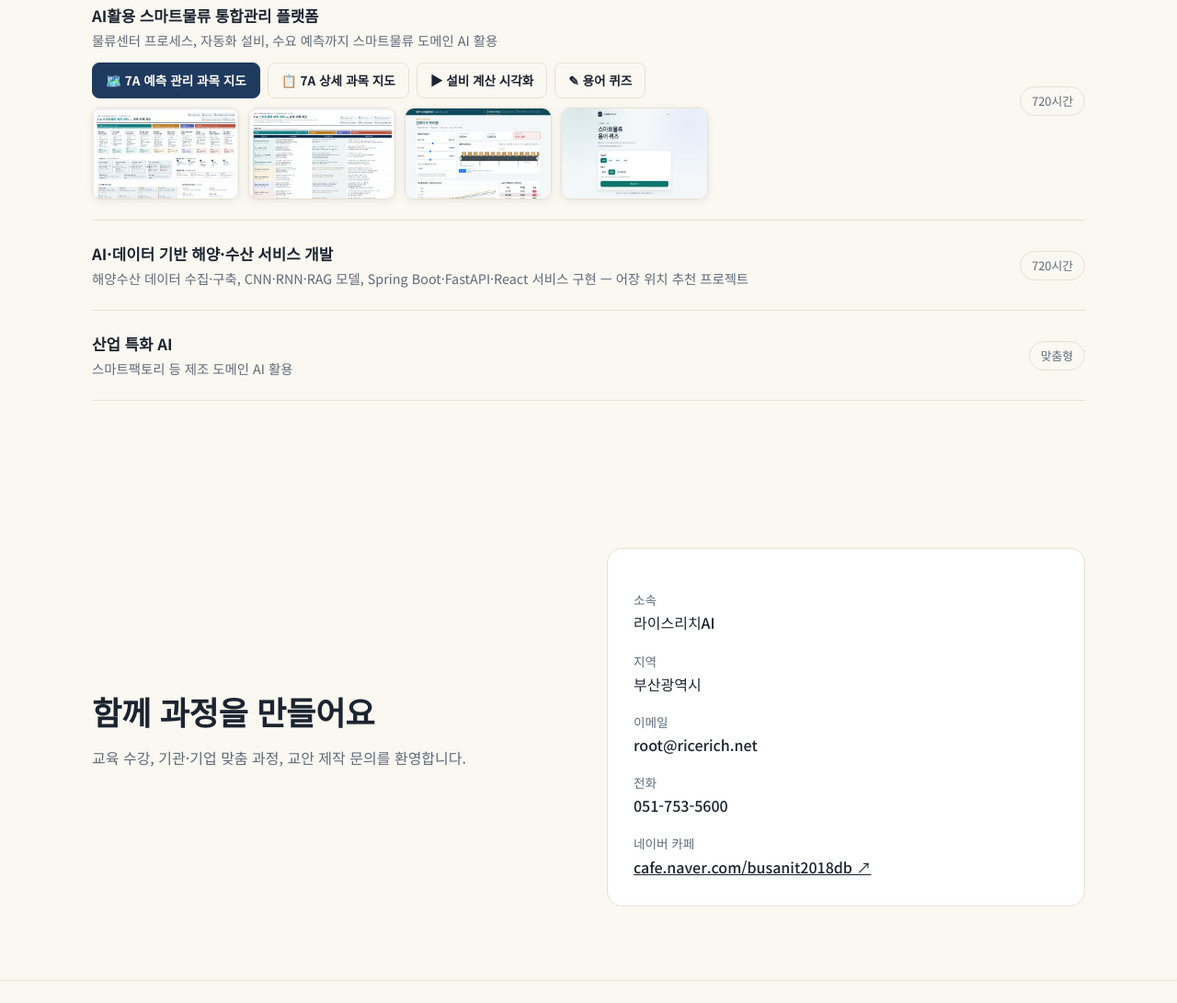
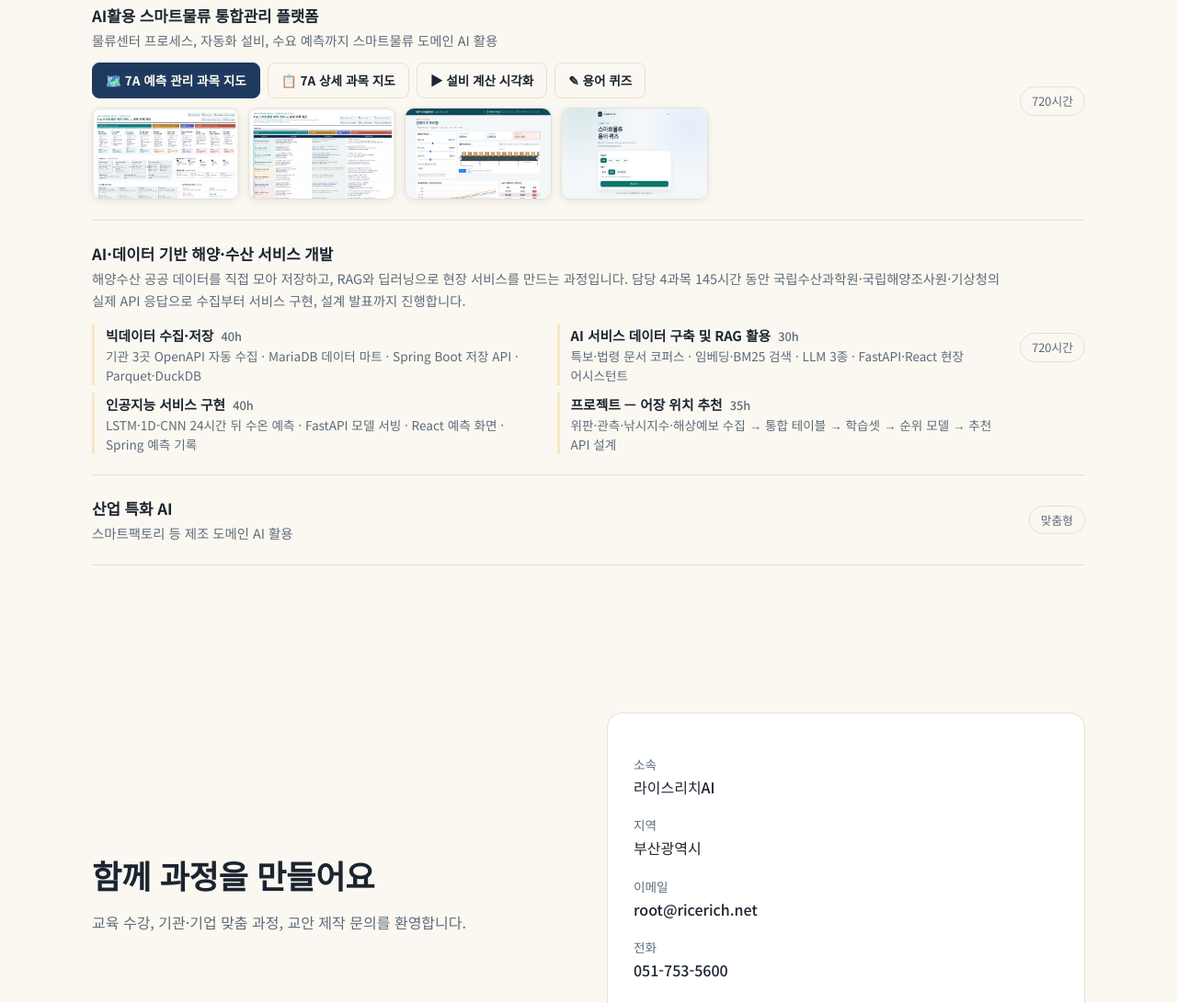
Before and after one commit to ricerich/ricerich-ai, a plain HTML site: page index.html in a window 1280 px wide. Shown: the part 2708-3799 px from the top of the page at 92% size. Drawn offline with Linux system fonts and the light colour scheme.

Commit message:
Expand 해양·수산 course description with the four taught subjects (145h)
Co-Authored-By: Claude Opus 5.5 <noreply@anthropic.com>
Claude-Session: https://claude.ai/code/session_01SZbtvyEGByiVFHUCsgLqC7

```diff
--- a/index.html
+++ b/index.html
@@ -85,6 +85,12 @@
   .thumb img{width:100%;height:100%;object-fit:cover;display:block}
   .thumb:hover{transform:translateY(-2px);box-shadow:0 6px 16px rgba(0,0,0,.14)}
   @media (max-width:640px){.thumb{width:140px}}
+  .course-subs{list-style:none;display:grid;grid-template-columns:repeat(2,1fr);gap:8px 18px;margin-top:12px}
+  .course-subs li{padding-left:12px;border-left:3px solid var(--accent-soft)}
+  .course-subs b{display:block;font-size:.92rem}
+  .course-subs i{font-style:normal;font-weight:500;color:var(--muted);font-size:.8rem;margin-left:4px}
+  .course-subs span{display:block;color:var(--muted);font-size:.85rem;line-height:1.55}
+  @media (max-width:640px){.course-subs{grid-template-columns:1fr}}
 
   .contact{display:grid;grid-template-columns:1fr 1fr;gap:40px;align-items:center}
   @media (max-width:760px){.contact{grid-template-columns:1fr}}
@@ -201,7 +207,13 @@
             <a class="thumb" href="/logistic_visual/" target="_blank" rel="noopener noreferrer"><img src="/img/thumb_logistic_visual.jpg" alt="설비 계산 시각화 화면 미리보기" width="160" height="100" loading="lazy"></a>
             <a class="thumb" href="/logistic_quiz/" target="_blank" rel="noopener noreferrer"><img src="/img/thumb_logistic_quiz.jpg" alt="용어 퀴즈 화면 미리보기" width="160" height="100" loading="lazy"></a>
           </div></div><span class="tag">720시간</span></div>
-        <div class="course"><div><h3>AI·데이터 기반 해양·수산 서비스 개발</h3><p>해양수산 데이터 수집·구축, CNN·RNN·RAG 모델, Spring Boot·FastAPI·React 서비스 구현 — 어장 위치 추천 프로젝트</p></div><span class="tag">720시간</span></div>
+        <div class="course"><div><h3>AI·데이터 기반 해양·수산 서비스 개발</h3><p>해양수산 공공 데이터를 직접 모아 저장하고, RAG와 딥러닝으로 현장 서비스를 만드는 과정입니다. 담당 4과목 145시간 동안 국립수산과학원·국립해양조사원·기상청의 실제 API 응답으로 수집부터 서비스 구현, 설계 발표까지 진행합니다.</p>
+          <ul class="course-subs">
+            <li><b>빅데이터 수집·저장 <i>40h</i></b><span>기관 3곳 OpenAPI 자동 수집 · MariaDB 데이터 마트 · Spring Boot 저장 API · Parquet·DuckDB</span></li>
+            <li><b>AI 서비스 데이터 구축 및 RAG 활용 <i>30h</i></b><span>특보·법령 문서 코퍼스 · 임베딩·BM25 검색 · LLM 3종 · FastAPI·React 현장 어시스턴트</span></li>
+            <li><b>인공지능 서비스 구현 <i>40h</i></b><span>LSTM·1D-CNN 24시간 뒤 수온 예측 · FastAPI 모델 서빙 · React 예측 화면 · Spring 예측 기록</span></li>
+            <li><b>프로젝트 — 어장 위치 추천 <i>35h</i></b><span>위판·관측·낚시지수·해상예보 수집 → 통합 테이블 → 학습셋 → 순위 모델 → 추천 API 설계</span></li>
+          </ul></div><span class="tag">720시간</span></div>
         <div class="course"><div><h3>산업 특화 AI</h3><p>스마트팩토리 등 제조 도메인 AI 활용</p></div><span class="tag">맞춤형</span></div>
       </div>
     </div>
```
